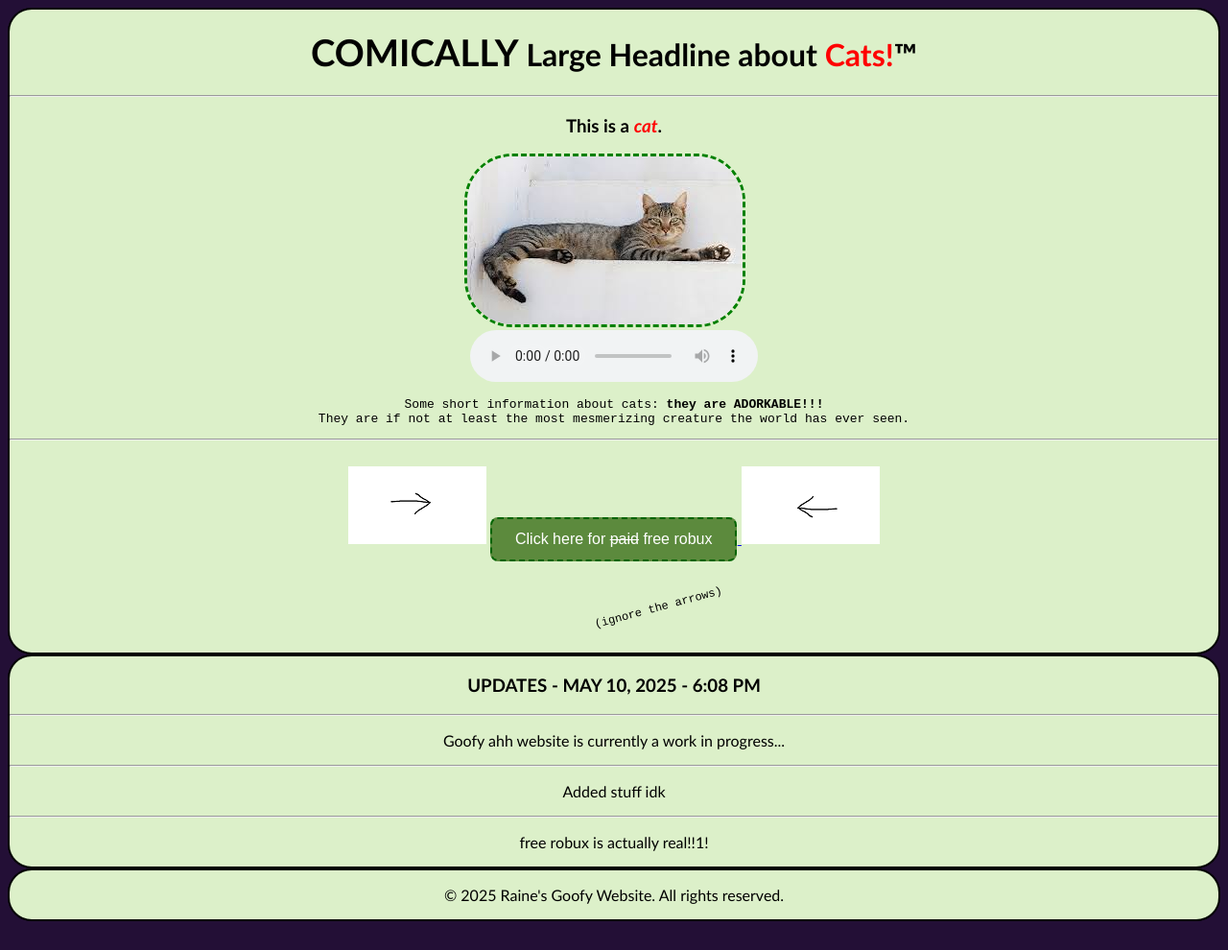
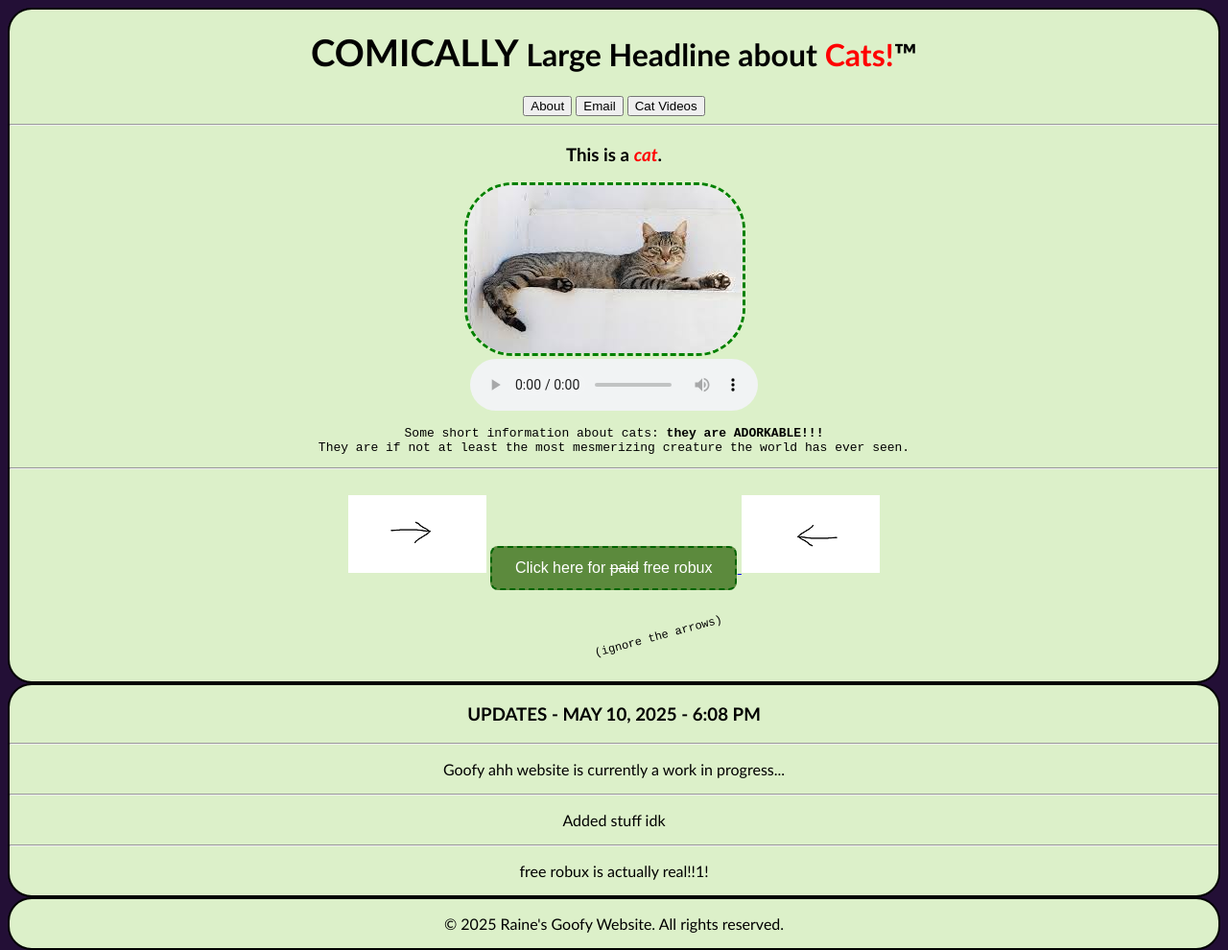
Before and after one commit to Reinne1907/Personal-Website, a plain HTML site: page index.html in a window 1280 px wide. Shown: the whole page at 96% size. Before the commit the page ends 968 px from the top, so only its background shows below. Drawn offline with Linux system fonts and the light colour scheme.

Commit message:
Update index.html

```diff
--- a/index.html
+++ b/index.html
@@ -8,8 +8,15 @@
 
     <body>
         <div class="header_bar">
-        <h1><big>COMICALLY</big> Large Headline about <span id="cat_under">Cats!</span>&trade;</h1>
-        <hr>
+        <h1>
+            <span id="title">
+                <big>COMICALLY</big> Large Headline about <span id="cat_under">Cats!</span>&trade;
+             </h1>
+
+             <button class="dbutton" onclick="alert('this doesnt work yet lol')">About</button>
+             <button class="dbutton" onclick="alert('this doesnt work yet lol')">Email</button>
+             <button class="dbutton" onclick="alert('this doesnt work yet lol')">Cat Videos</button><hr>
+            </span>
 
         <h3>This is a <span style="color: red;"><em>cat</em></span>.</h3>
         <a href="https://en.wikipedia.org/wiki/Cat">
@@ -24,7 +31,7 @@ They are if not at least the most mesmerizing creature the world has ever seen.<
 
         <img src="arrow.png" alt="arrow" id="arrow1">
         <a href="https://www.youtube.com">
-            <button id="freerobux">Click here for <del>paid</del> free robux</button>
+            <button id="freerobux" class="dbutton">Click here for <del>paid</del> free robux</button>
         </a><img src="arrow.png" alt="arrow" id="arrow2"> <br><br>
         <pre style="margin-left: 100px; transform: rotate(345deg); font-size: 12px;">(ignore the arrows)
 
```
